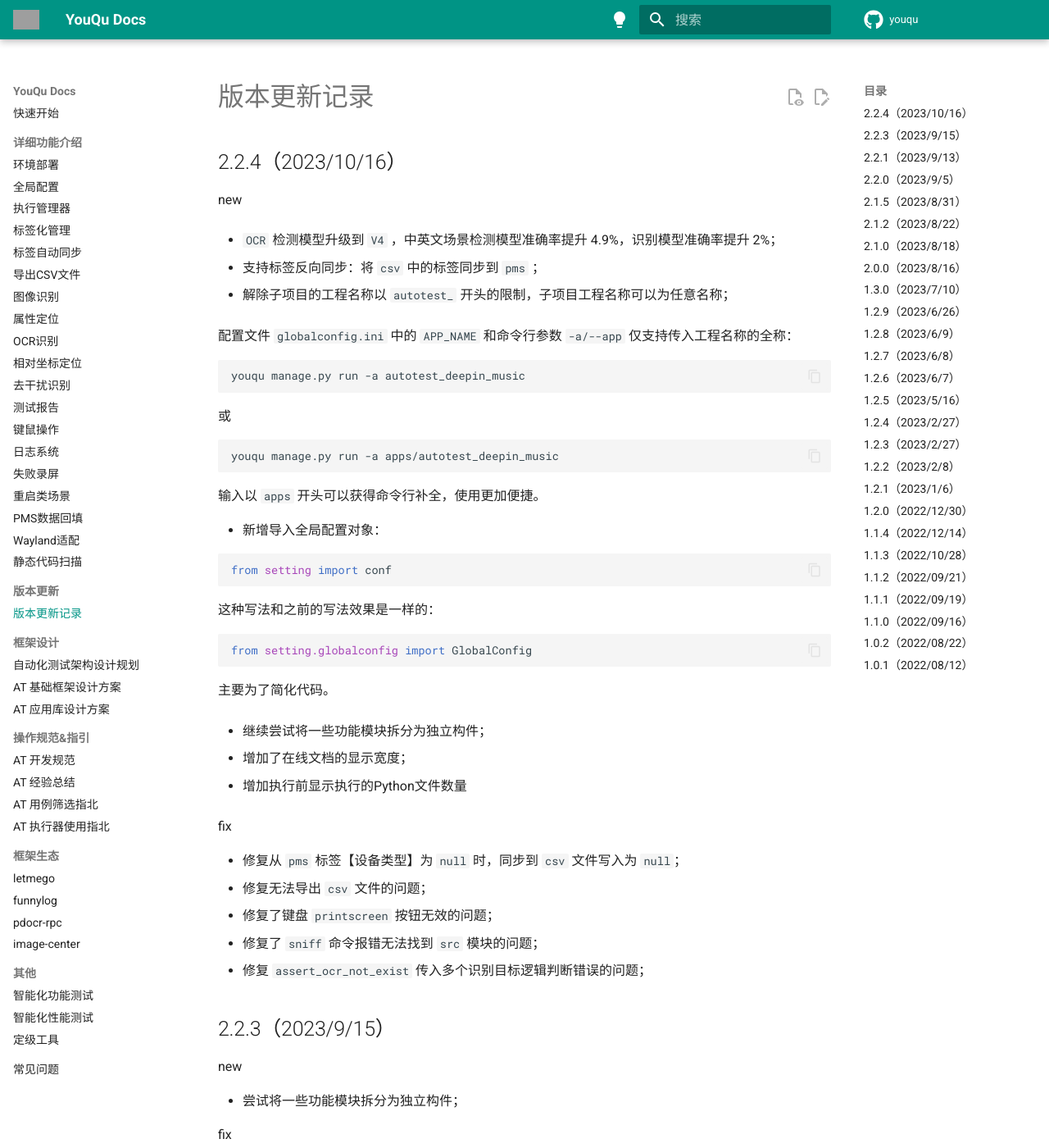
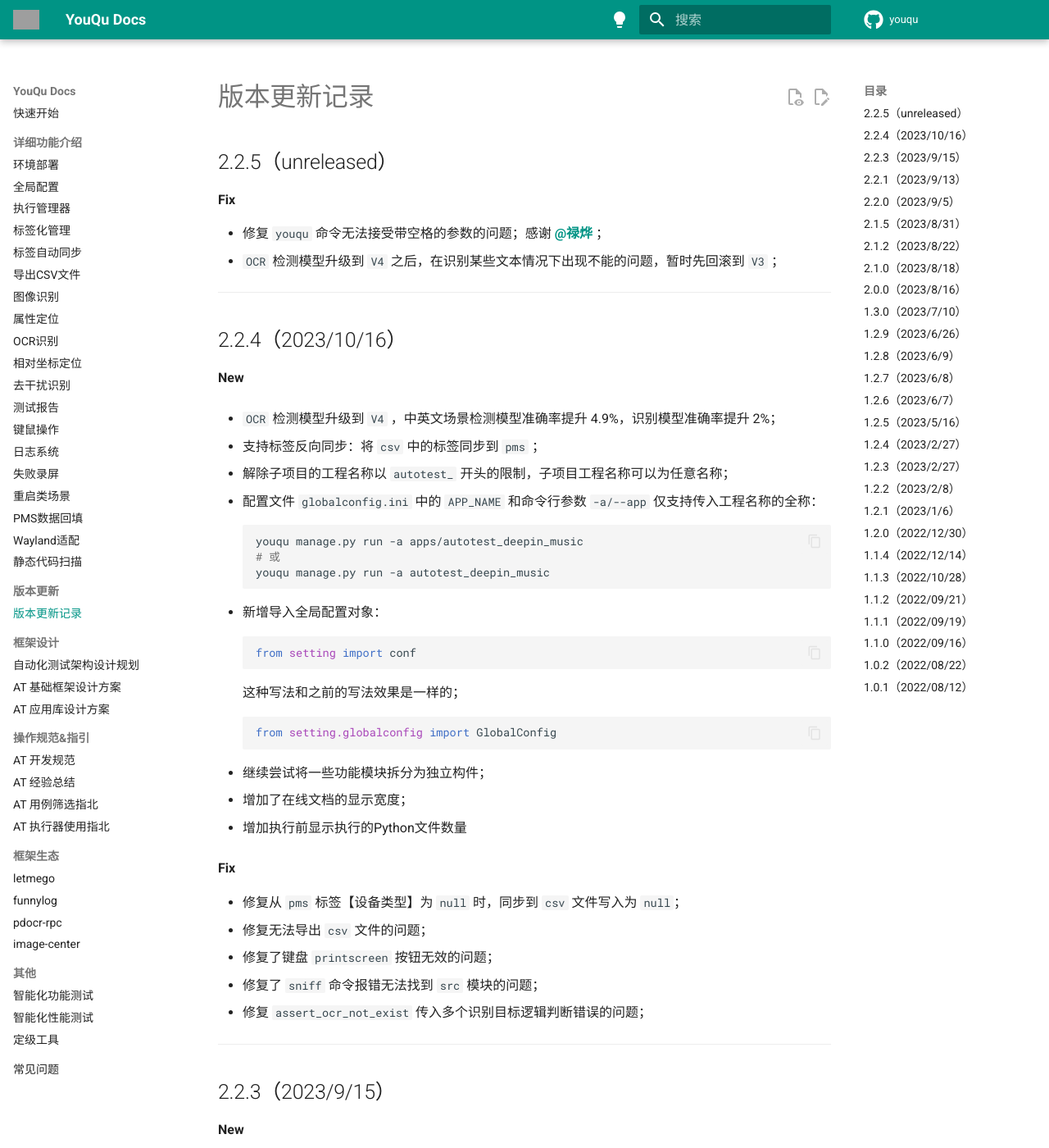
Before and after one commit to linuxdeepin/youqu, an MkDocs documentation site: the page built from docs/RELEASE.md, in a window 1280 px wide and 1400 px high. Shown: the whole window at 82% size. Built offline with MkDocs 1.6.1 and Material for MkDocs 9.7.7, drawn with Linux system fonts in a browser that asks for light colours; comment, search, counter and statistics services are not loaded; the version menu is left out; grey boxes are pictures that could not be loaded.

Commit message:
fix: 修复 youqu 命令无法接受带空格的参数的问题；
Description:

Log:

````diff
--- a/docs/RELEASE.md
+++ b/docs/RELEASE.md
@@ -1,8 +1,17 @@
 # 版本更新记录
+
+## 2.2.5（unreleased）
+
+**Fix**
+
+- 修复 `youqu` 命令无法接受带空格的参数的问题；感谢 **[@禄烨](https://github.com/lu-xianseng)** ；
+- `OCR` 检测模型升级到 `V4` 之后，在识别某些文本情况下出现不能的问题，暂时先回滚到 `V3` ；
+
+-----------------------
 
 ## 2.2.4（2023/10/16）
 
-new
+**New**
 
 - `OCR` 检测模型升级到 `V4` ，中英文场景检测模型准确率提升 4.9%，识别模型准确率提升 2%；
 
@@ -10,33 +19,25 @@
 
 - 解除子项目的工程名称以 `autotest_` 开头的限制，子项目工程名称可以为任意名称；
 
-  配置文件 `globalconfig.ini` 中的 `APP_NAME` 和命令行参数 `-a/--app` 仅支持传入工程名称的全称：
+  - 配置文件 `globalconfig.ini` 中的 `APP_NAME` 和命令行参数 `-a/--app` 仅支持传入工程名称的全称：
 
-  ```shell
-  youqu manage.py run -a autotest_deepin_music
-  ```
-
-  或
-
-  ```shell
-  youqu manage.py run -a apps/autotest_deepin_music
-  ```
-
-  输入以 `apps` 开头可以获得命令行补全，使用更加便捷。
+    ```shell
+    youqu manage.py run -a apps/autotest_deepin_music
+    # 或
+    youqu manage.py run -a autotest_deepin_music
+    ```
 
 - 新增导入全局配置对象：
 
-  ```py
-  from setting import conf
-  ```
+    ```python
+    from setting import conf
+    ```
 
-  这种写法和之前的写法效果是一样的：
+    这种写法和之前的写法效果是一样的；
 
-  ```py
-  from setting.globalconfig import GlobalConfig
-  ```
-
-  主要为了简化代码。
+    ```python
+    from setting.globalconfig import GlobalConfig
+    ```
 
 - 继续尝试将一些功能模块拆分为独立构件；
 
@@ -44,7 +45,7 @@
 
 - 增加执行前显示执行的Python文件数量
 
-fix
+**Fix**
 
 - 修复从 `pms` 标签【设备类型】为 `null` 时，同步到 `csv` 文件写入为 `null`；
 - 修复无法导出 `csv` 文件的问题；
@@ -52,16 +53,20 @@
 - 修复了 `sniff` 命令报错无法找到 `src` 模块的问题；
 - 修复 `assert_ocr_not_exist` 传入多个识别目标逻辑判断错误的问题；
 
+--------------------------
+
 ## 2.2.3（2023/9/15）
 
-new
+**New**
 
 - 尝试将一些功能模块拆分为独立构件；
 
-fix
+**Fix**
 
 - 修复了远程执行传入 `app_name` 无法收集到用例的问题；
 - 优化了 `docs` 文档内容及排版；
+
+-----------------------------
 
 ## 2.2.1（2023/9/13）
 
@@ -74,6 +79,8 @@
 
 - 修复了 `letmego` 在开发调试时也会记录执行过程的问题；
 - 优化了在线文档内容和排版；
+
+----------------------------------
 
 ## 2.2.0（2023/9/5）
 
@@ -122,13 +129,13 @@
 
 - 修复子项目 cv 导入报错的问题；
 
-  原因为：youqu 的图像识别功能兼容两种情况，一种是面向服务，就是本地测试机不需要安装 `OpenCV`，用例中的图像识别会通过远程服务接口进行图像识别和结果获取；第二种是原生，就是本地直接安装 `OpenCV` 直接用。两个情况的优先级是优先判断本地存在，否则走服务。
+    原因为：youqu 的图像识别功能兼容两种情况，一种是面向服务，就是本地测试机不需要安装 `OpenCV`，用例中的图像识别会通过远程服务接口进行图像识别和结果获取；第二种是原生，就是本地直接安装 `OpenCV` 直接用。两个情况的优先级是优先判断本地存在，否则走服务。
 
-  前面我们已经把 OCR 功能做了服务化，基于 1 年多以来的观察，用起来很稳定，再一个就是 `OpenCV` 安装包是比较臃肿的，粗略数了下依赖有 `30+` 个，而且在各架构上依赖包还不尽相同，装载到虚拟环境方案中不太好处理，所以本次 2.0 版本我们大胆的将图像识别的默认功能修改为面向服务的方式，前期测试一切看起来都很和谐。
+    前面我们已经把 OCR 功能做了服务化，基于 1 年多以来的观察，用起来很稳定，再一个就是 `OpenCV` 安装包是比较臃肿的，粗略数了下依赖有 `30+` 个，而且在各架构上依赖包还不尽相同，装载到虚拟环境方案中不太好处理，所以本次 2.0 版本我们大胆的将图像识别的默认功能修改为面向服务的方式，前期测试一切看起来都很和谐。
 
-  但是没注意到之前给海燕姐那边项目单独定制做了个图像识别接口（为了能简单平滑的迁移到 youqu），此接口底层没有兼容服务化，所以她那边的项目调用此定制接口会报 cv 导入的问题。
+    但是没注意到之前给海燕姐那边项目单独定制做了个图像识别接口（为了能简单平滑的迁移到 youqu），此接口底层没有兼容服务化，所以她那边的项目调用此定制接口会报 cv 导入的问题。
 
-  由于将这个定制图像识别接口进行服务化兼容改造需要一定时间，改完还需要测试，但本次时间比较紧，因此先把 `OpenCV` 装进虚拟环境，后续版本再考虑针对此接口做修改。
+    由于将这个定制图像识别接口进行服务化兼容改造需要一定时间，改完还需要测试，但本次时间比较紧，因此先把 `OpenCV` 装进虚拟环境，后续版本再考虑针对此接口做修改。
 
 ## 2.0.0（2023/8/16）
 
@@ -150,25 +157,25 @@
 
 - 推荐使用 `sudo pip3` （加 sudo）进行安装；
 
-  如果不加 sudo 有些机器可能 `$HOME/.local/bin` 不在系统 PATH 环境目录下，在不添加环境变量的情况下，会出现 `YouQu` 的初始化工程命令（youqu-startproject）无法使用的问题；
+    如果不加 sudo 有些机器可能 `$HOME/.local/bin` 不在系统 PATH 环境目录下，在不添加环境变量的情况下，会出现 `YouQu` 的初始化工程命令（youqu-startproject）无法使用的问题；
 
-  当然，将上述路径添加到环境变量之后也是可以用的，所以我这里是推荐加 sudo，不加 sudo 也是可以的，只是需要关注下环境变量的问题。
+    当然，将上述路径添加到环境变量之后也是可以用的，所以我这里是推荐加 sudo，不加 sudo 也是可以的，只是需要关注下环境变量的问题。
 
 - 推荐指定版本号（`youqu==2.0.0`）安装，如果不指定版本号默认是安装最新发布的 YouQu 版本，你可以在 [PyPI](https://pypi.org/project/youqu/) 上的 Release history 里面查看有哪些版本。
 
-安装之后会自动生成一个系统命令 youqu-startproject，使用它可以初始化工程，这里以音乐举例；
+    安装之后会自动生成一个系统命令 youqu-startproject，使用它可以初始化工程，这里以音乐举例；
 
-```shell
-youqu-startproject autotest_deepin_music
-```
+    ```shell
+    youqu-startproject autotest_deepin_music
+    ```
 
-这样就会在当前目录下生成一个 `autotest_deepin_music` 目录，里面包含了基础框架所有的代码；
+    这样就会在当前目录下生成一个 `autotest_deepin_music` 目录，里面包含了基础框架所有的代码；
 
-之后，还是在 `apps` 目录下，放入子项目的AT代码即可，使用方法和过去一样，这里就不多介绍。
+    之后，还是在 `apps` 目录下，放入子项目的AT代码即可，使用方法和过去一样，这里就不多介绍。
 
-另外，除了通过 pip 获取以外，仍然可以通过源码获取（直接 git clone）。
+    另外，除了通过 pip 获取以外，仍然可以通过源码获取（直接 git clone）。
 
-值得一提的是，使用 pip 安装 `YouQu` 时，`YouQu` 包的大小才 `600+` k，安装速度起飞。
+    值得一提的是，使用 pip 安装 `YouQu` 时，`YouQu` 包的大小才 `600+` k，安装速度起飞。
 
 **2、新的AT虚拟化环境部署方案**
 
@@ -177,15 +184,15 @@
 - 过去一段时间咱们经常出现的，不同的AT项目在同一台机器上部署环境时依赖版本冲突的问题，新方案不同的项目会动态生成自己的虚拟环境，相互之间不影响；
 - 业内为了解决版本冲突问题一般都会使用 `Python` 虚拟环境的工具，但是都有个问题，无法管理 deb 包形式发布的 Python 包，本次我们解决了这个问题，能够完全管理常规的 `Python` 包，也能管理到 deb 包形式发布的 Python 三方包；
 
-虚拟化环境部署使用方法：
+    虚拟化环境部署使用方法：
 
-```shell
-bash env.sh
-```
+    ```shell
+    bash env.sh
+    ```
 
-可以看出来和原来使用方法没有变化，也就是说从使用的角度是完全没有区别的，只是内部做了不同的事情。
+    可以看出来和原来使用方法没有变化，也就是说从使用的角度是完全没有区别的，只是内部做了不同的事情。
 
-值得一提的是，本机部署的功能仍然保留 `env_dev.sh`，可以作为开发时的环境部署。
+    值得一提的是，本机部署的功能仍然保留 `env_dev.sh`，可以作为开发时的环境部署。
 
 **3、新的驱动命令**
 
````
Also changed, not shown: 2 other files.
